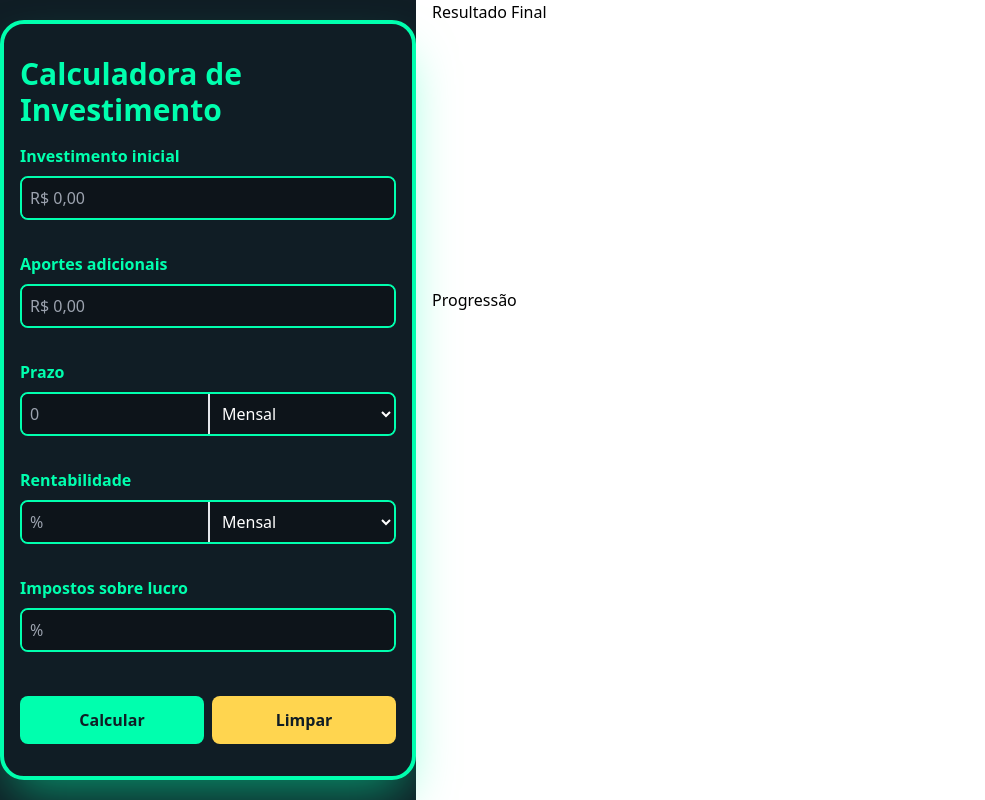
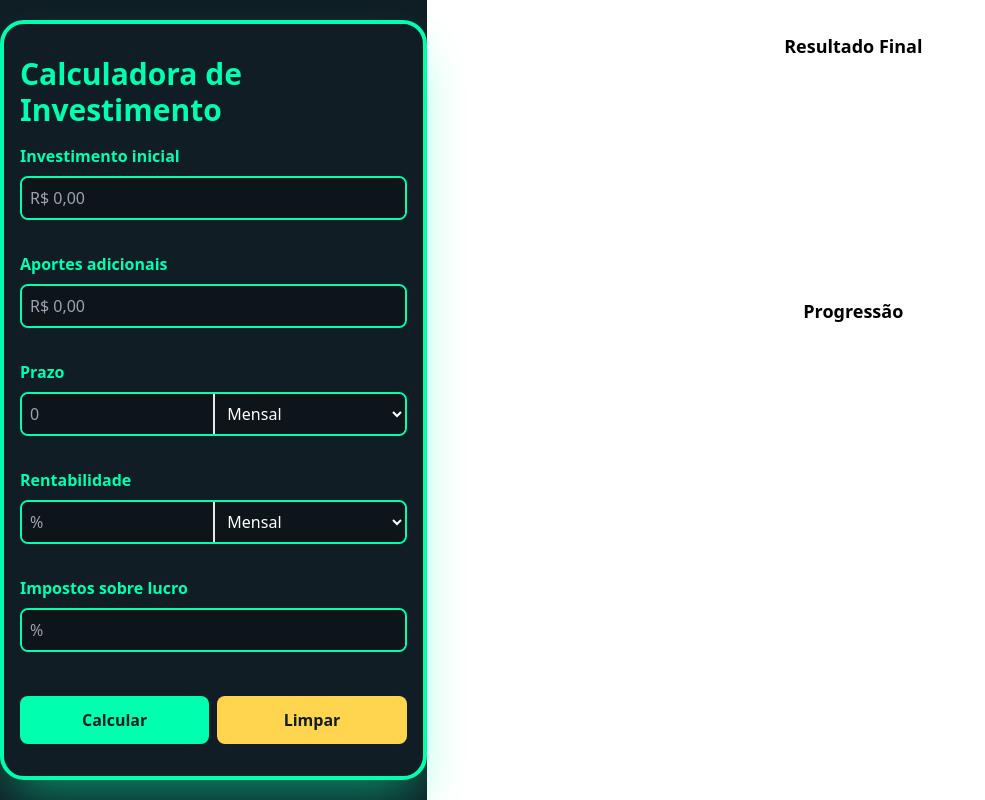
Before and after one commit to willianOliveira-dev/investment-calculator, a website built with Vite: page index.html in a window 1280 px wide. Shown: the whole page, without its empty margins (0-985 px from the left). Built offline with nearby package versions, Linux system fonts and the light colour scheme.

Commit message:
refactor: Ajusta o alinhamento dos gráficos.

```diff
--- a/index.html
+++ b/index.html
@@ -7,7 +7,7 @@
     <link rel="stylesheet" href="style.css" />
     <title>Calculadora de Investimento</title>
   </head>
-  <body class="grid grid-cols-3 grid-rows-2 gap-4 h-[100dvh]" >
+  <body class="grid grid-cols-3 grid-rows-2 h-[100dvh]">
     <aside class="flex items-center justify-center row-span-2 bg-rich-bg">
       <div
         class="flex flex-col gap-4 items-center border-4 border-solid rounded-3xl border-rich-neon px-4 py-8 shadow-2xl shadow-rich-neon/50 w-full max-w-lg"
@@ -145,14 +145,14 @@
         </div>
       </div>
     </aside>
-    <main class="h-full">
-      <section id="charts-container">
-        <div class="h-[36dvh]">
-          <h2>Resultado Final</h2>
+    <main class="row-span-2 col-span-2">
+      <section id="charts-container" class="h-full px-4 py-8">
+        <div class="h-[36%] flex flex-col items-center pb-10">
+          <p class="font-bold text-lg">Resultado Final</p>
           <canvas id="final-money-distribution"></canvas>
         </div>
-        <div class="h-[56dvh]">
-          <h2>Progressão</h2>
+        <div class="h-[56%] flex flex-col items-center">
+          <p class="font-bold text-lg">Progressão</p>
           <canvas id="progression"></canvas>
         </div>
       </section>
```
